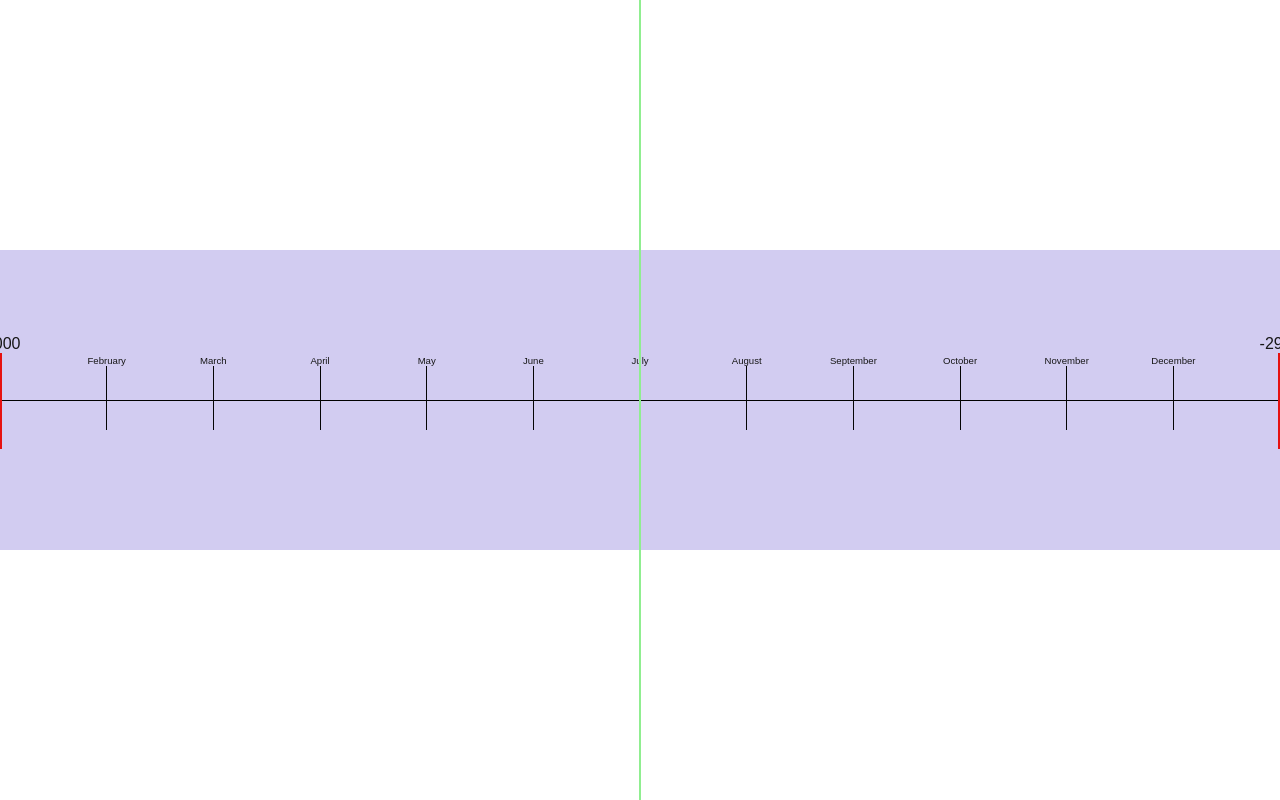
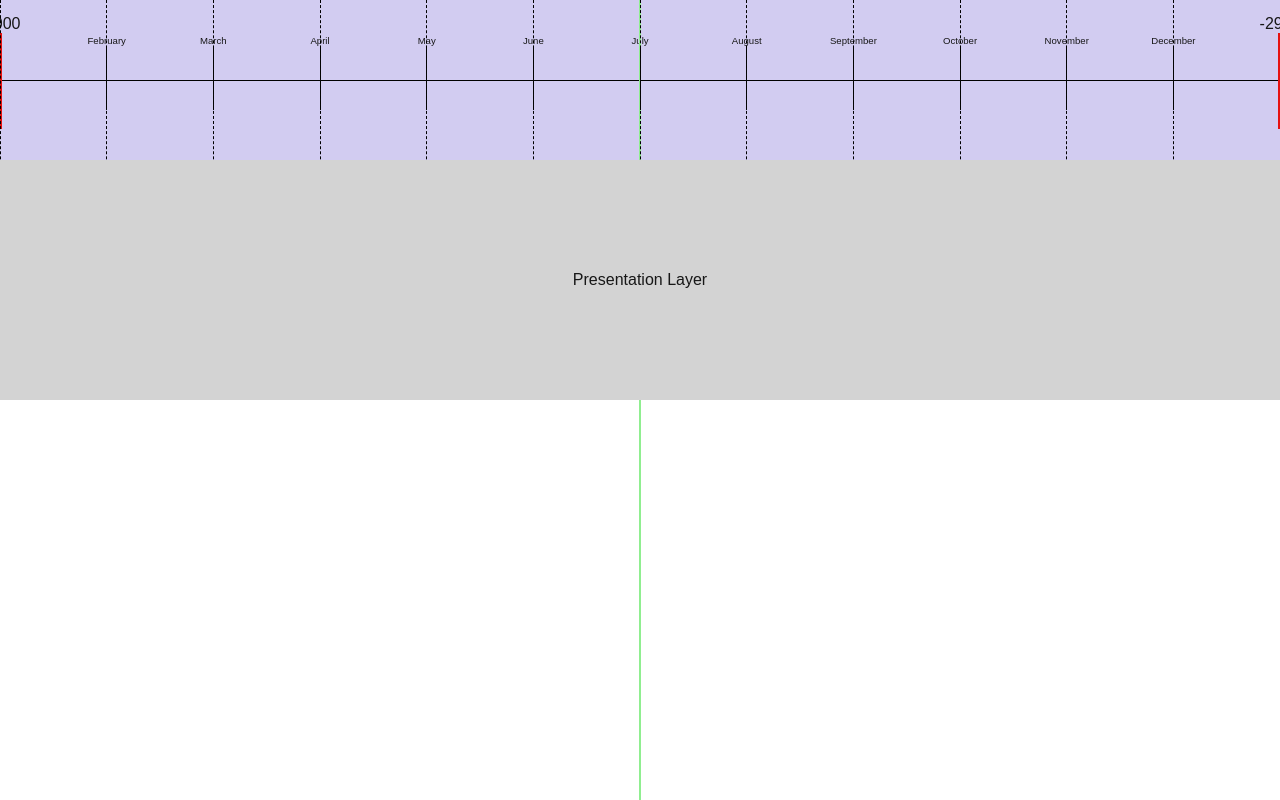
Before and after one commit to MatijaAleksic/Timeline, a Next.js app: page / in a window 1280 px wide. Built offline with nearby package versions, Linux system fonts and the light colour scheme.

Commit message:
updated dom layer to have presentation layer

```diff
--- a/src/components/Meter/MeterLine/MeterLine.module.scss
+++ b/src/components/Meter/MeterLine/MeterLine.module.scss
@@ -1,10 +1,11 @@
 @use "@/styles/colors" as colors;
 
 .meterLineContainer {
+  position: relative;
   display: flex;
   flex-direction: column;
   align-items: center;
-  height: 100%;
+  height: 100%; // important for full height
   justify-content: center;
   width: 0;
 
@@ -13,6 +14,7 @@
     width: 1px;
     background: colors.$black;
     margin-bottom: 1rem;
+    z-index: 1;
   }
 
   .meterLineLarge {
@@ -41,4 +43,12 @@
       white-space: nowrap;
     }
   }
+  .dashedLine {
+    border-left: 1px dashed #000;
+    height: 150%;
+    position: absolute;
+    top: 0;
+    z-index: 10; // increase to be above .presentationWrapper
+    pointer-events: none; // prevents interfering with interactions
+  }
 }
--- a/src/components/Meter/MeterLine/MeterLine.tsx
+++ b/src/components/Meter/MeterLine/MeterLine.tsx
@@ -25,6 +25,7 @@ const MeterLine: React.FunctionComponent<IProps> = ({
       <div
         className={isLarger ? styles.meterLineLarge : styles.meterLineNormal}
       />
+      <div className={styles.dashedLine} />
     </div>
   );
 };
--- a/src/components/VirtualScroll/HorizontalVirtualScroll.module.scss
+++ b/src/components/VirtualScroll/HorizontalVirtualScroll.module.scss
@@ -1,25 +1,23 @@
 @use "@/styles/colors" as colors;
 
 .meterWrapper {
-  position: absolute;
+  // position: relative; // was 'absolute', change this
   width: 100%;
-  height: 100%;
+  height: 400px;
 
   display: flex;
   flex-direction: column;
-  justify-content: center;
+  justify-content: flex-start;
   align-items: center;
+  background-color: colors.$violet;
 }
 
 .meterComponent {
-  height: 300px;
+  height: 40%;
   width: 100%;
   user-select: none;
 
-  background-color: colors.$violet;
-
   overflow-x: hidden;
-  overflow-y: hidden;
 
   // will-change: scroll-position, transform;
 }
@@ -55,3 +53,13 @@
   position: absolute;
   // will-change: transform;
 }
+
+.presentationWrapper {
+  display: flex;
+  height: 60%;
+  width: 100%;
+  align-items: center;
+  justify-content: center;
+  background: lightgray;
+  z-index: 1;
+}
--- a/src/components/VirtualScroll/HorizontalVirtualScroll.tsx
+++ b/src/components/VirtualScroll/HorizontalVirtualScroll.tsx
@@ -9,6 +9,7 @@ import { VirtualItem } from "./VirtualScrollDTO/VirtualItem";
 import { Range } from "./VirtualScrollDTO/Range";
 import MeterContent from "../Meter/MeterContent";
 import MeterService from "@/util/service/MeterService";
+import _ from "lodash";
 
 const CustomVirtualScroll = () => {
   // States
@@ -333,6 +334,15 @@ const CustomVirtualScroll = () => {
     handleWheel,
     MeterConstants.debounceWheelMilliseconds
   );
+
+  // const throttledWheel = useMemo(
+  //   () =>
+  //     _.throttle((event: React.WheelEvent<HTMLDivElement>) => {
+  //       handleWheel(event);
+  //     }, MeterConstants.debounceWheelMilliseconds),
+  //   []
+  // );
+
   // ===============================================================
   // console.log("================");
   // console.log("range", range);
@@ -361,7 +371,10 @@ const CustomVirtualScroll = () => {
       ></div>
       <div
         className={styles.meterComponent}
-        onWheel={debouncedHandleWheel}
+        onWheel={
+          debouncedHandleWheel
+          // throttledWheel
+        }
         ref={meterComponentRef}
         onMouseDown={handleMouseDown}
         onMouseUp={handleMouseUp}
@@ -402,6 +415,8 @@ const CustomVirtualScroll = () => {
           </div>
         </div>
       </div>
+
+      <div className={styles.presentationWrapper}>Presentation Layer</div>
     </div>
   );
 };
```
